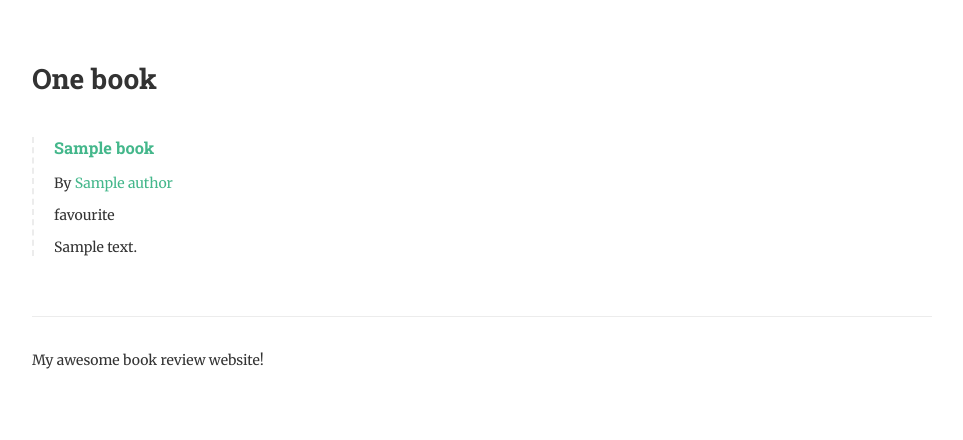
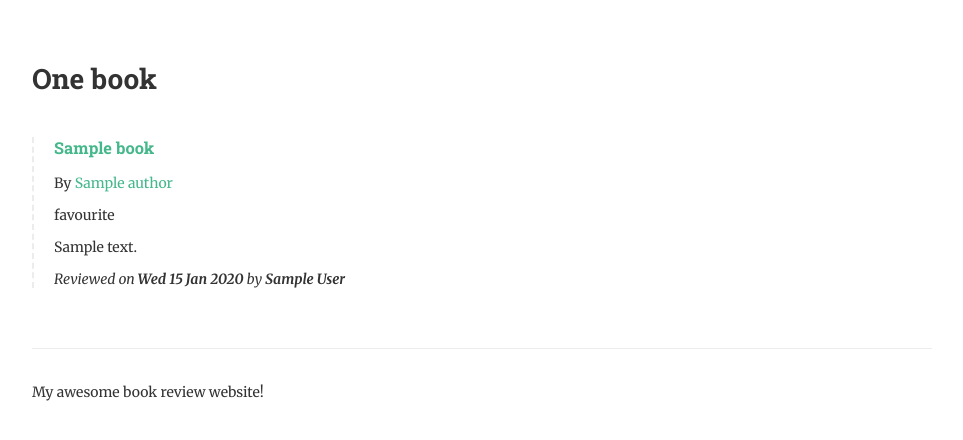
Before and after one commit to mywave76/new_rep, a Django app: page / in a window 1280 px wide. Shown: the part 190-630 px from the top of the page, without its empty margins (158-1121 px from the left). Run offline with Django 3.2, Linux system fonts and the light colour scheme; tables that the repository leaves empty hold one stand-in row (values such as "Sample post").

Commit message:
Add reviewed_by field to book

```diff
--- a/books/admin.py
+++ b/books/admin.py
@@ -5,7 +5,7 @@ from .models import Author, Book
 class BookAdmin(admin.ModelAdmin):
 	fieldsets = [
 	    ("Book Details", {"fields": ["title", "authors"]}),
-	    ("Review", {"fields": ["is_favourite", "review", "date_reviewed"]})
+	    ("Review", {"fields": ["is_favourite", "review", "reviewed_by", "date_reviewed"]})
 	]
 
 	readonly_fields = ("date_reviewed",)
--- a/books/forms.py
+++ b/books/forms.py
@@ -26,7 +26,7 @@ class ReviewForm(forms.Form):
 class BookForm(forms.ModelForm):
 	class Meta:
 		model = Book
-		fields = ['title', 'authors']
+		fields = ['title', 'authors', 'reviewed_by']
 
 	def clean(self):
 		#Super the clean method to maintain main validation and error messages
--- a/books/models.py
+++ b/books/models.py
@@ -1,3 +1,4 @@
+from django.contrib.auth.models import User
 from django.core.urlresolvers import reverse
 from django.db import models
 from django.utils.timezone import now
@@ -8,6 +9,7 @@ class Book(models.Model):
 	title = models.CharField(max_length=150)
 	authors = models.ManyToManyField("Author", related_name="books")
 	review = models.TextField(blank=True, null=True)
+	reviewed_by = models.ForeignKey(User, blank=True, null=True, related_name="reviews")
 	date_reviewed = models.DateTimeField(blank=True, null=True)
 	is_favourite = models.BooleanField(default=False, verbose_name="Favourite?")
 
--- a/books/templates/author.html
+++ b/books/templates/author.html
@@ -8,6 +8,12 @@
 	        	<h3><a href="{% url 'book-detail' book.pk %}">{{ book.title }}</a></h3>
 	        	{% if book.is_favourite %}<p class="highlight">favourite</p>{% endif %}
 	        	<p>{{ book.review|linebreaks }}</p>
+    	    	<p class="meta">
+		    		Reviewed on <strong>{{ book.date_reviewed|date:"D d M Y" }}</strong>
+		    		{% if book.reviewed_by %}
+		    		    by <strong>{{ book.reviewed_by.get_full_name|default:book.reviewed_by.username }}</strong>
+		    		{% endif %}
+		    	</p>
 	        </div>
 	    {% endif %}
 	{% endfor %}
--- a/books/templates/book-detail.html
+++ b/books/templates/book-detail.html
@@ -1,8 +1,14 @@
 {% if book.review %}
     <div class="book">
     	<h3><a href="{% url 'book-detail' book.pk %}">{{ book.title }}</a></h3>
-    	<p>By {% for author in book.authors.all %}<a href="{% url 'author-detail' author.pk %}">{{ author.name }}</a>{% endfor %}</p>
+    	<p>By {% for author in book.authors.all %}<a href="{% url 'author-detail' author.pk %}">{{ author.name }}</a> {% endfor %}</p>
     	{% if book.is_favourite %}<p class="highlight">favourite</p>{% endif %}
     	<p>{{ book.review|linebreaks }}</p>
+    	<p class="meta">
+    		Reviewed on <strong>{{ book.date_reviewed|date:"D d M Y" }}</strong>
+    		{% if book.reviewed_by %}
+    		    by <strong>{{ book.reviewed_by.get_full_name|default:book.reviewed_by.username }}</strong>
+    		{% endif %}
+    	</p>
     </div>
 {% endif %}
--- a/books/views.py
+++ b/books/views.py
@@ -88,6 +88,7 @@ def review_book(request, pk):
 		if form.is_valid():
 			book.is_favourite = form.cleaned_data['is_favourite']
 			book.review = form.cleaned_data['review']
+			book.reviewed_by = request.user
 			book.save()
 
 			return redirect('review-books')
```
Also changed, not shown: books/templates/list-to-review.html (+20 -0 lines), books/migrations/0003_book_reviewed_by.py (added).
